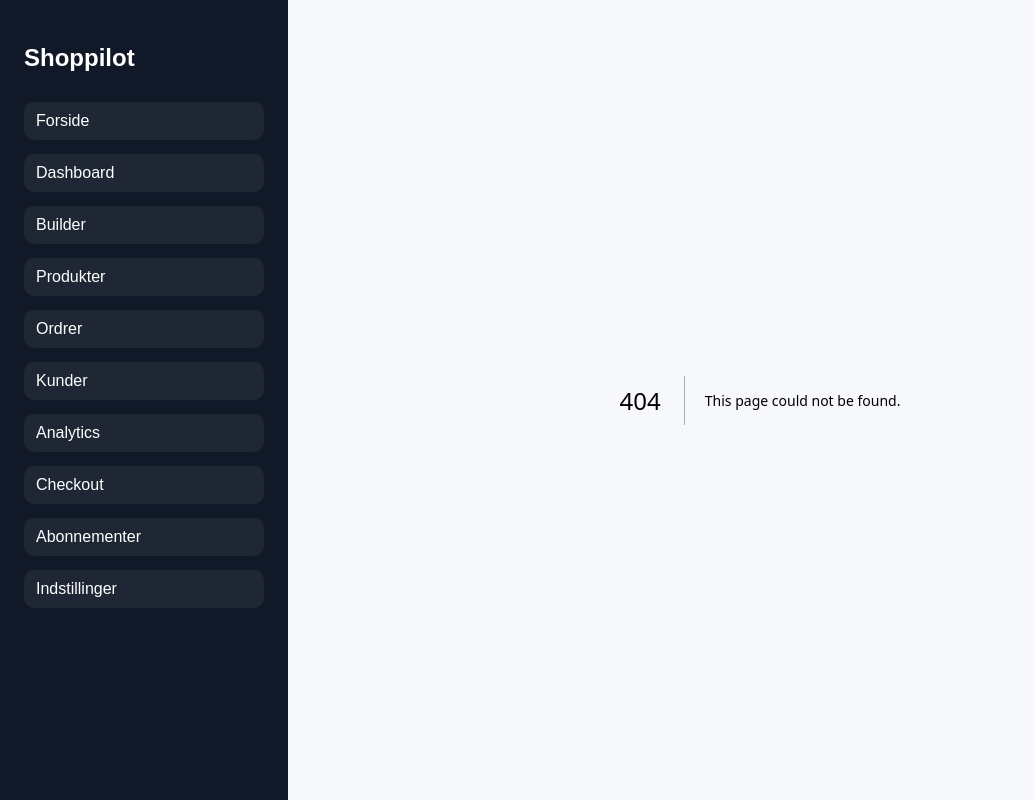
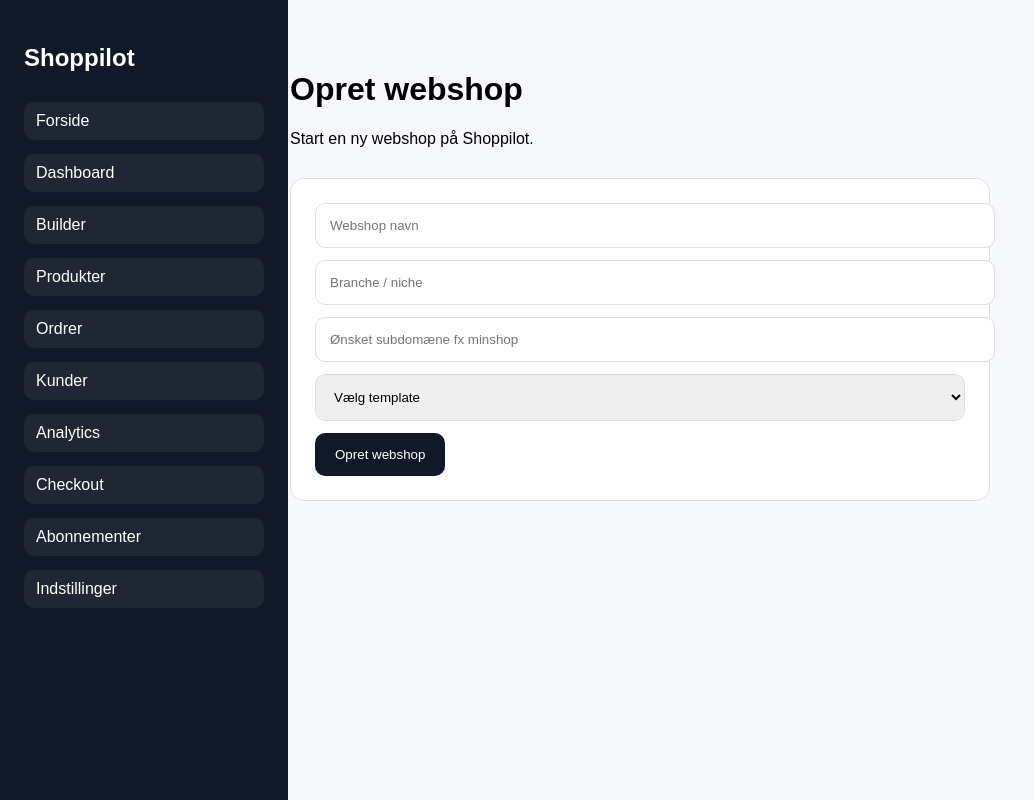
Before and after one commit to postjkhandel-ship-it/shoppilot, a Next.js app: page /create-store in a window 1280 px wide. Before the commit this address had no page. Shown: the whole page, without its empty margins (0-1034 px from the left). Built offline with nearby package versions, Linux system fonts and the light colour scheme.

Commit message:
Create page.js

```diff
--- /dev/null
+++ b/app/create-store/page.js
@@ -0,0 +1,50 @@
+export default function CreateStore() {
+  return (
+    <main style={{ padding: "50px", fontFamily: "Arial" }}>
+      <h1>Opret webshop</h1>
+      <p>Start en ny webshop på Shoppilot.</p>
+
+      <div style={card}>
+        <input placeholder="Webshop navn" style={input} />
+        <input placeholder="Branche / niche" style={input} />
+        <input placeholder="Ønsket subdomæne fx minshop" style={input} />
+
+        <select style={input}>
+          <option>Vælg template</option>
+          <option>Mode webshop</option>
+          <option>Beauty webshop</option>
+          <option>Elektronik webshop</option>
+          <option>Digital produkt webshop</option>
+        </select>
+
+        <button style={button}>Opret webshop</button>
+      </div>
+    </main>
+  );
+}
+
+const card = {
+  background: "#fff",
+  border: "1px solid #ddd",
+  borderRadius: "14px",
+  padding: "24px",
+  maxWidth: "650px",
+  marginTop: "30px"
+};
+
+const input = {
+  width: "100%",
+  padding: "14px",
+  marginBottom: "12px",
+  border: "1px solid #ddd",
+  borderRadius: "10px"
+};
+
+const button = {
+  background: "#111827",
+  color: "white",
+  border: "none",
+  padding: "14px 20px",
+  borderRadius: "10px",
+  cursor: "pointer"
+};
```
